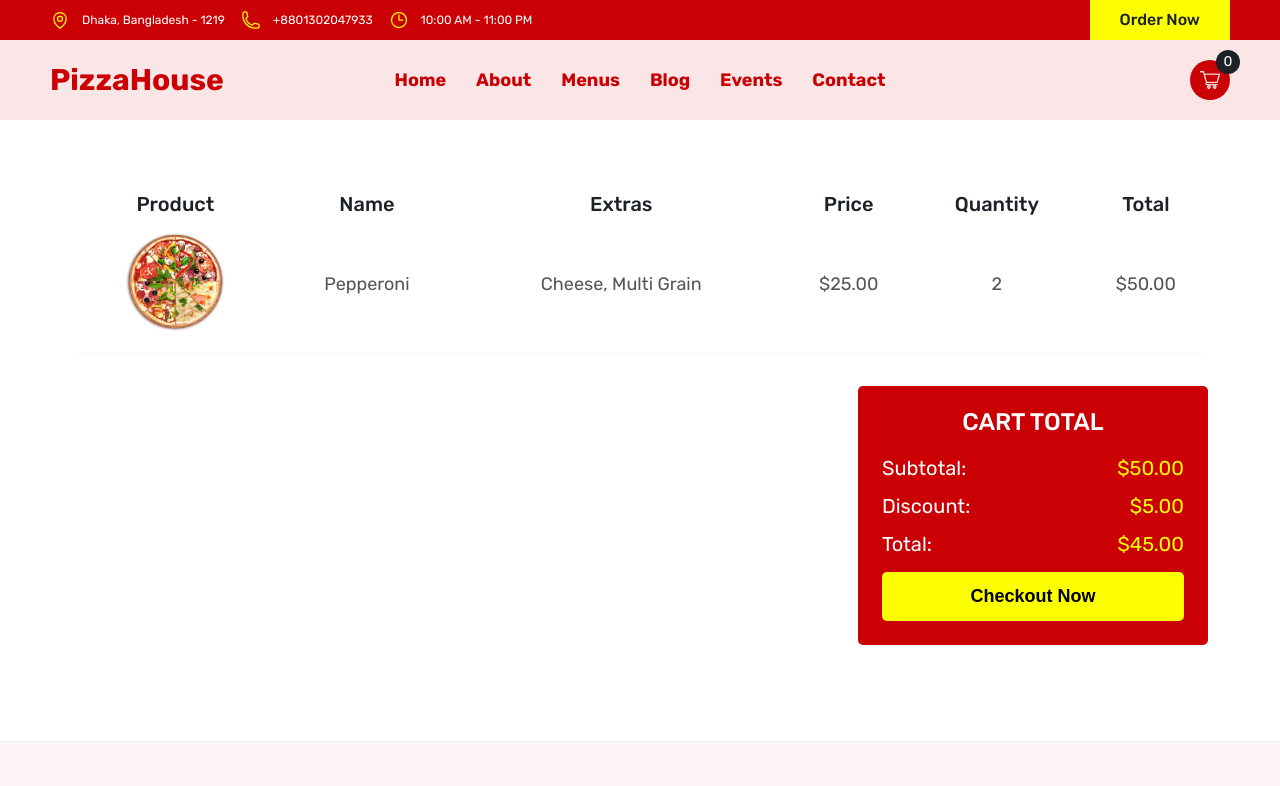
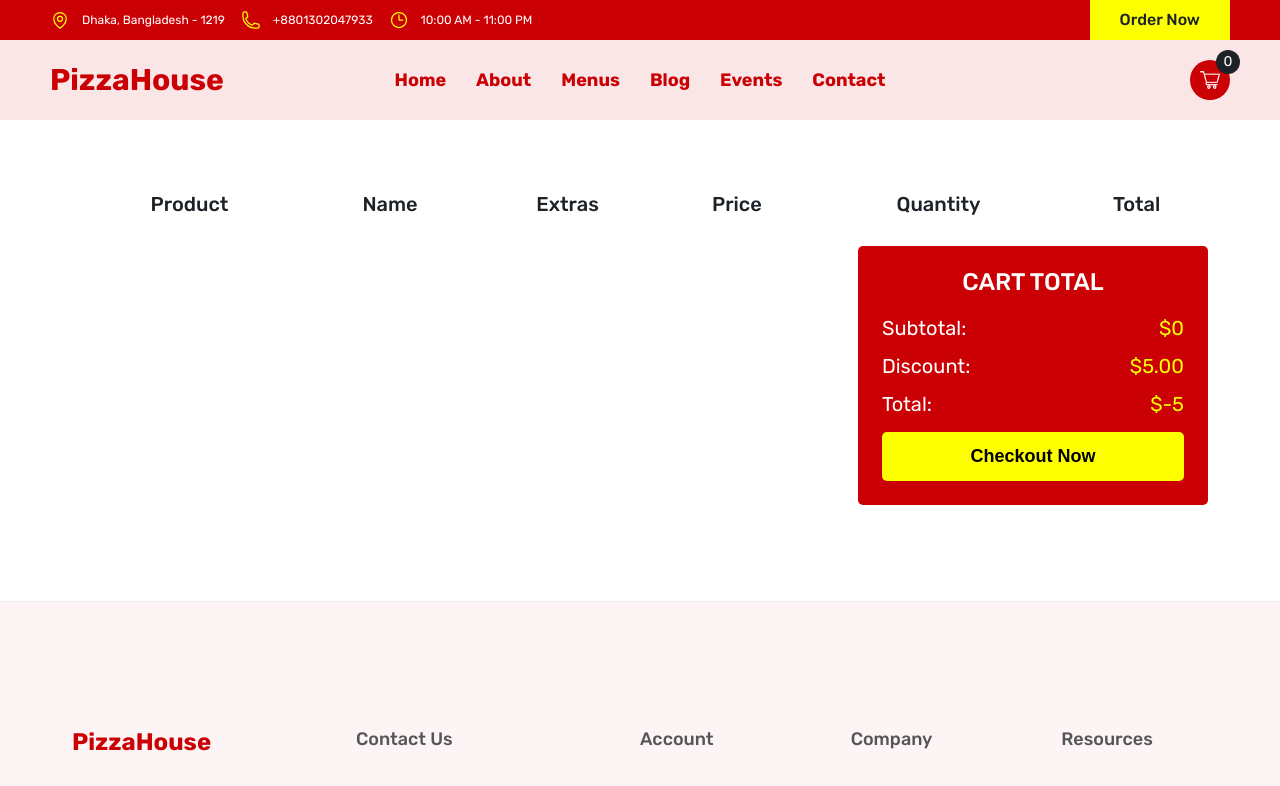
Before and after one commit to tanvirch0750/pizza-house-next, a Next.js app: page /cart in a window 1280 px wide. Shown: the top 786 px of the page. Built offline with nearby package versions, Linux system fonts and the light colour scheme.

Commit message:
implemented cart page functionality

```diff
--- a/pages/cart.js
+++ b/pages/cart.js
@@ -1,7 +1,11 @@
 import Image from 'next/image';
+import { useDispatch, useSelector } from 'react-redux';
 import styles from '../styles/Cart.module.css';
 
 const Cart = () => {
+  const dispatch = useDispatch();
+  const { products, total, quantity } = useSelector((state) => state.cart);
+
   return (
     <div className={styles.container}>
       <div className={styles.cartDetails}>
@@ -17,33 +21,41 @@ const Cart = () => {
             </tr>
           </thead>
           <tbody>
-            <tr className={styles.tr}>
+            {products.map((product) => (
+              <tr key={product.id} className={styles.tr}>
                 <td>
                   <div className={styles.imgContainer}>
                     <Image
-                    src="/images/pizza.png"
-                    alt="pizza"
+                      src={product.img}
+                      alt={product.title}
                       width={100}
                       height={100}
                     />
                   </div>
                 </td>
                 <td>
-                <span className={styles.name}>Pepperoni</span>
+                  <span className={styles.name}>{product.title}</span>
                 </td>
                 <td>
-                <span className={styles.extras}>Cheese, Multi Grain</span>
+                  <span className={styles.extras}>
+                    {product.extraIng.map((ing) => (
+                      <span key={ing._id}>{ing.text}, </span>
+                    ))}
+                  </span>
                 </td>
                 <td>
-                <span className={styles.price}>$25.00</span>
+                  <span className={styles.price}>${product.price}</span>
                 </td>
                 <td>
-                <span className={styles.quantity}>2</span>
+                  <span className={styles.quantity}>{product.quantity}</span>
                 </td>
                 <td>
-                <span className={styles.total}>$50.00</span>
+                  <span className={styles.total}>
+                    ${product.quantity * +product.price}
+                  </span>
                 </td>
               </tr>
+            ))}
           </tbody>
         </table>
       </div>
@@ -52,7 +64,7 @@ const Cart = () => {
           <h2 className={styles.checkoutTitle}>CART TOTAL</h2>
           <p className={styles.totalText}>
             <span className={styles.textTitle}>Subtotal:</span>
-            <span className={styles.textPrice}>$50.00</span>
+            <span className={styles.textPrice}>${total}</span>
           </p>
           <p className={styles.totalText}>
             <span className={styles.textTitle}>Discount:</span>
@@ -60,7 +72,7 @@ const Cart = () => {
           </p>
           <p className={styles.totalText}>
             <span className={styles.textTitle}>Total:</span>
-            <span className={styles.textPrice}>$45.00</span>
+            <span className={styles.textPrice}>${total - 5}</span>
           </p>
           <button className={styles.btn}>Checkout Now</button>
         </div>
```
Also changed, not shown: pages/product/[id].js (+10 -1 lines), 1 other file (tests, documents, lock files or other folders). Lines whose indentation alone changed are shown as unchanged.
